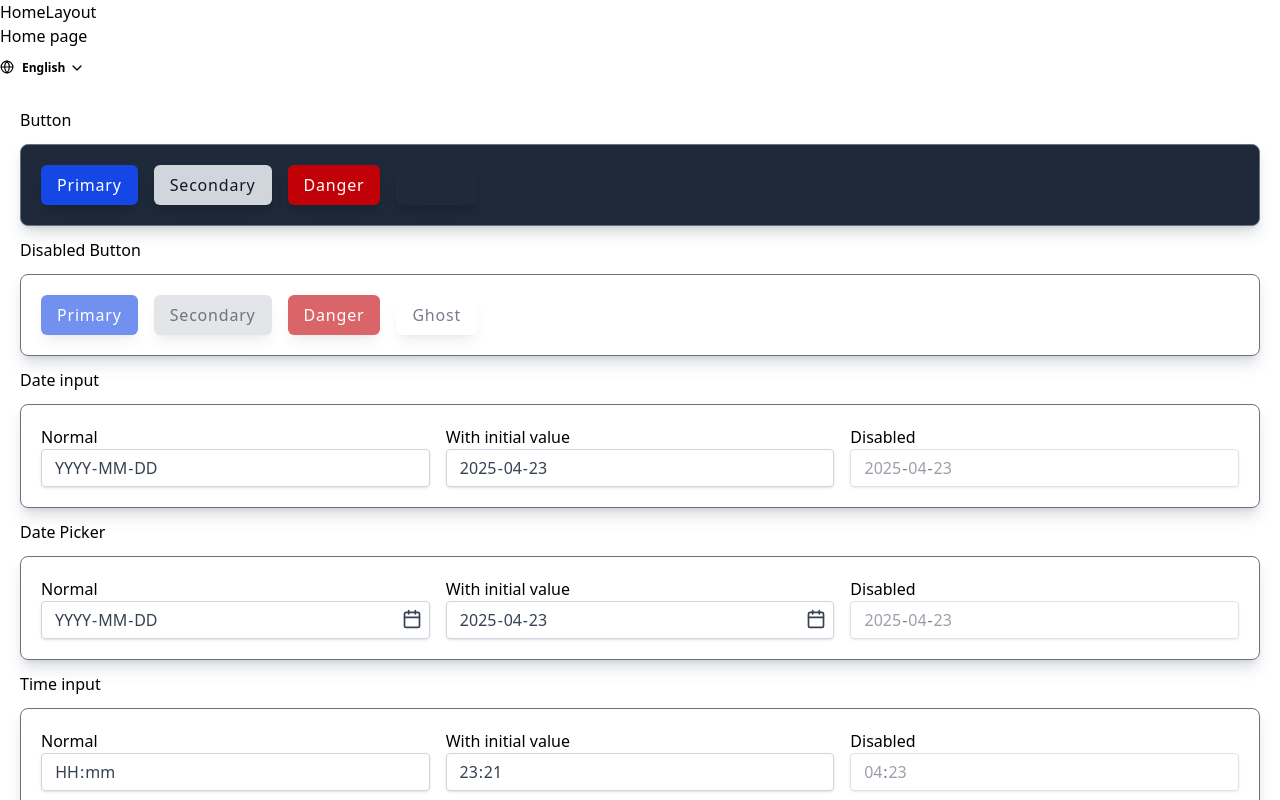
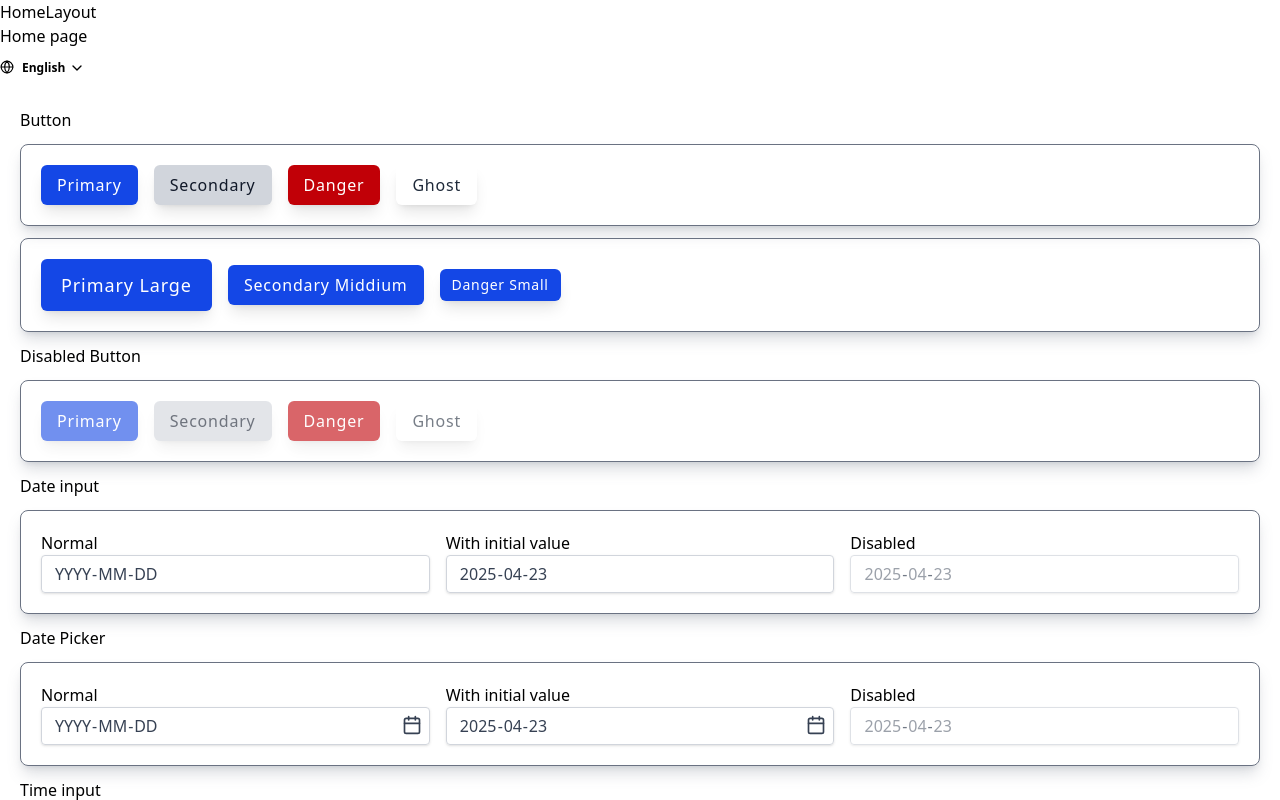
Before and after one commit to lcbdl/my-vite-app, a React (Vite) app: page / in a window 1280 px wide. Shown: the top 800 px of the page. Built offline with nearby package versions, Linux system fonts and the light colour scheme.

Commit message:
button demo

```diff
--- a/src/components/ui/date-time/date-time-number-input.tsx
+++ b/src/components/ui/date-time/date-time-number-input.tsx
@@ -34,11 +34,11 @@ export const DateTimeNumberInput = ({
   const spanRef = useRef<HTMLSpanElement>(null);
 
   const [internalValue, setInternalValue] = useState(value);
+
   const displayValue = useMemo(
     () => (internalValue === undefined ? pattern : zeroPad(internalValue, pattern.length)),
     [internalValue, pattern],
   );
-  const regx = new RegExp(`^(?:${pattern})?(\\d+)$`);
 
   useEffect(() => {
     setInternalValue(value);
--- a/src/pages/home.tsx
+++ b/src/pages/home.tsx
@@ -42,11 +42,22 @@ const HomePage = () => {
         <div className="grid w-full grid-cols-1 gap-6">
           <div>
             <h2 className="mb-3">Button</h2>
-            <div className="my-3 grid items-center gap-4 rounded-lg border border-solid border-gray-500 bg-gray-800 p-5 shadow-lg shadow-gray-500/25 sm:flex">
+            <div className="my-3 grid items-center gap-4 rounded-lg border border-solid border-gray-500 p-5 shadow-lg shadow-gray-500/25 sm:flex">
               <Button variant="primary">Primary</Button>
               <Button variant="secondary">Secondary</Button>
               <Button variant="danger">Danger</Button>
               <Button variant="ghost">Ghost</Button>
+            </div>
+            <div className="my-3 grid items-center gap-4 rounded-lg border border-solid border-gray-500 p-5 shadow-lg shadow-gray-500/25 sm:flex">
+              <Button variant="primary" size="lg">
+                Primary Large
+              </Button>
+              <Button variant="primary" size="md">
+                Secondary Middium
+              </Button>
+              <Button variant="primary" size="sm">
+                Danger Small
+              </Button>
             </div>
           </div>
         </div>
```
